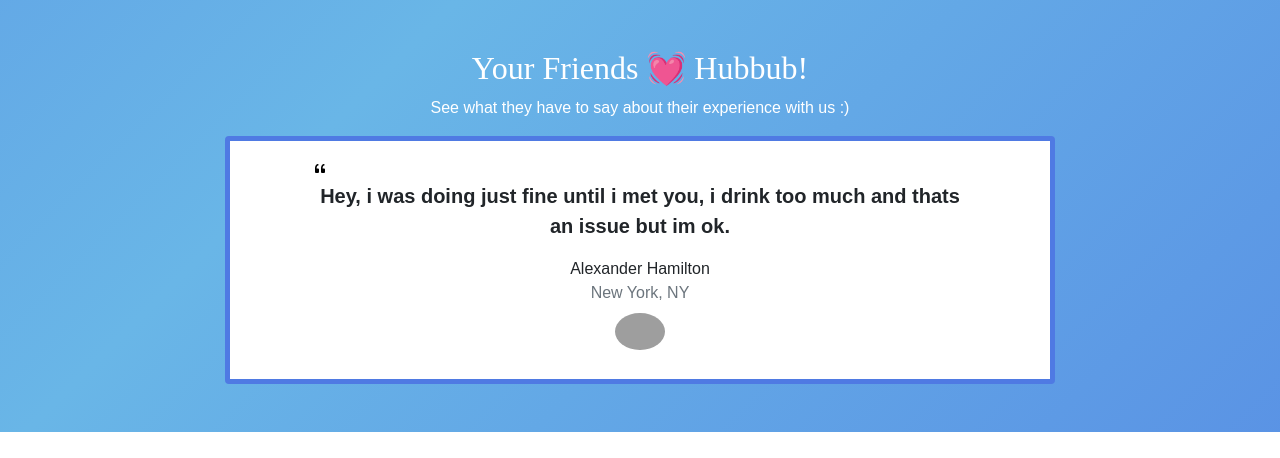
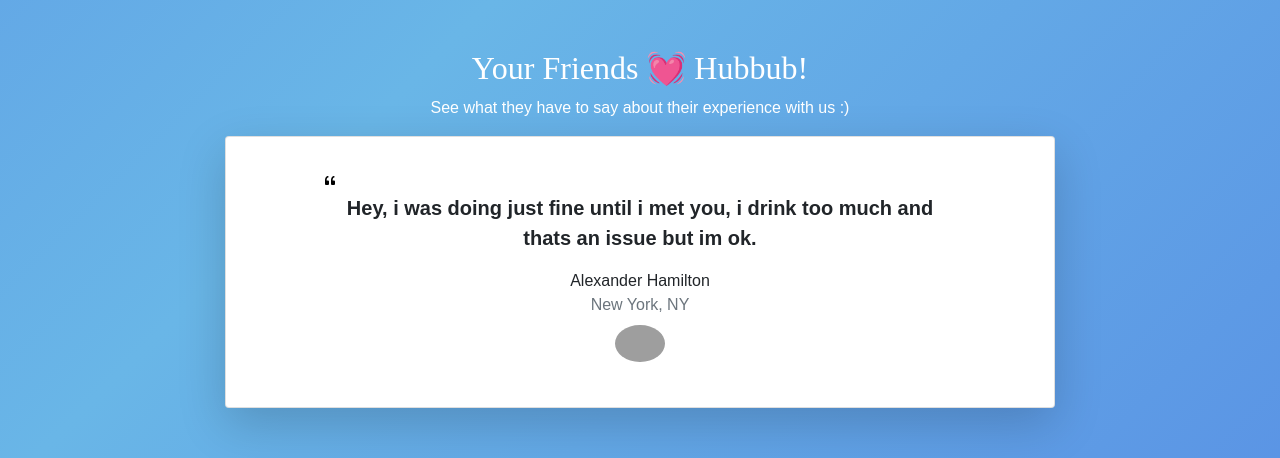
Before and after one commit to hubbub-tech/rent-client, a React (Create React App) app: page / in a window 1280 px wide. Shown: the part 1040-1498 px from the top of the page. Built offline with nearby package versions, Linux system fonts and the light colour scheme; no server answers; grey boxes are pictures that could not be loaded.

Commit message:
testimonials on homepage

```diff
--- a/src/components/cards/TestimonialCard.js
+++ b/src/components/cards/TestimonialCard.js
@@ -20,7 +20,7 @@
     console.log(testimonial);
   },[]);
   return (
-    <div class="card border-hubbub">
+    <div class="card shadow-lg p-3 mb-5 bg-body rounded">
       <div class="card-body">
         <div className="row g-0">
           <div className="col-sm-1 mb-0"></div>
```
